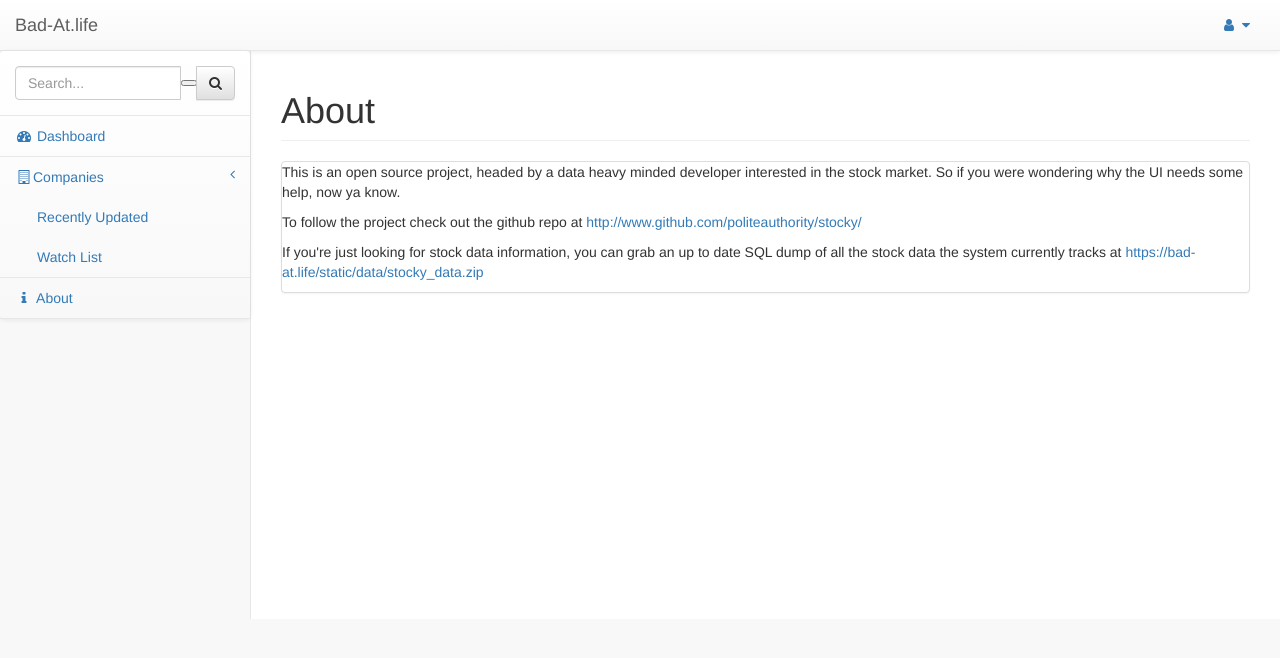
After one commit to politeauthority/stocky, a Flask app: page /about in a window 1280 px wide. The commit adds this page. Shown: the top 658 px of the page. Run offline with Flask 2, Linux system fonts and the light colour scheme; parts of the project's set-up code (start-up, migrations or seed data) failed here and were passed over; some libraries are stand-ins or nearby versions.

Commit message:
Adding about page and database backup/ publish job to /static/data

```diff
--- a/app/controllers/home.py
+++ b/app/controllers/home.py
@@ -70,4 +70,13 @@ def watchlist():
     d['companies'] = cc.watchlist()
     return render_template('home/watchlist.html', **d)
 
+
+@home.route('about')
+def about():
+    """
+    Static about page
+
+    """
+    return render_template('home/about.html')
+
 # End File: stocky/app/controllers/home.py
--- /dev/null
+++ b/app/templates/home/about.html
@@ -0,0 +1,25 @@
+{% extends "layout.html" %}
+{%block title%}Watch List{%endblock%}
+{% block content %}
+<div id="page-wrapper">
+    <div class="row">
+        <div class="col-lg-12">
+            <h1 class="page-header">About</h1>
+        </div>
+    </div>
+
+    <div class="row">
+        <div class="col-lg-12">
+            <div class="panel panel-default">
+                <p>This is an open source project, headed by a data heavy minded developer interested in the stock market.
+                So if you were wondering why the UI needs some help, now ya know.</p>
+                <p>To follow the project check out the github repo at <a href="http://www.github.com/politeauthority/stocky/">http://www.github.com/politeauthority/stocky/</a></p>
+                <p>If you're just looking for stock data information, you can grab an up to date SQL dump of all the stock data the system currently tracks at <a href="https://bad-at.life/static/data/stocky_data.zip">https://bad-at.life/static/data/stocky_data.zip</a></p>
+
+
+
+            </div>
+        </div>
+    </div>
+</div>
+{%endblock%}
--- a/app/templates/layout.html
+++ b/app/templates/layout.html
@@ -94,10 +94,13 @@
                                 <!-- /.nav-second-level -->
                             </li>
                             {%if session.get('authenticated')%}
+                                <li>
+                                    <a href="/portfolio"><i class="fa fa-folder-open fa-fw"></i> Portoflio</a>
+                                </li>
+                            {%endif%}
                             <li>
-                                <a href="/portfolio"><i class="fa fa-folder-open fa-fw"></i> Portoflio</a>
+                                <a href="/about"><i class="fa fa-info fa-fw"></i> About</a>
                             </li>
-                            {%endif%}
                         </ul>
                     </div>
                     <!-- /.sidebar-collapse -->
```
Also changed, not shown: 1 other file.
